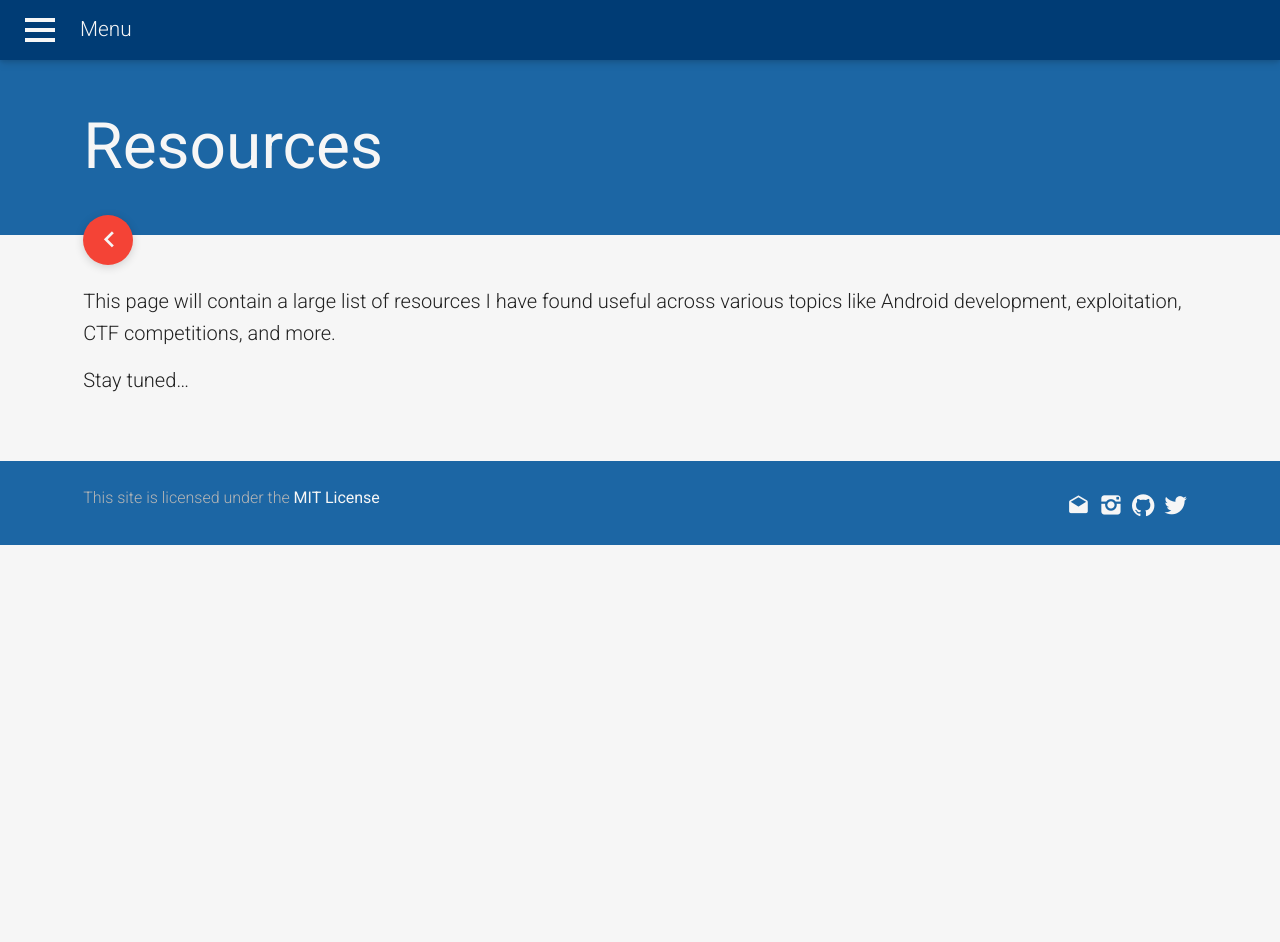
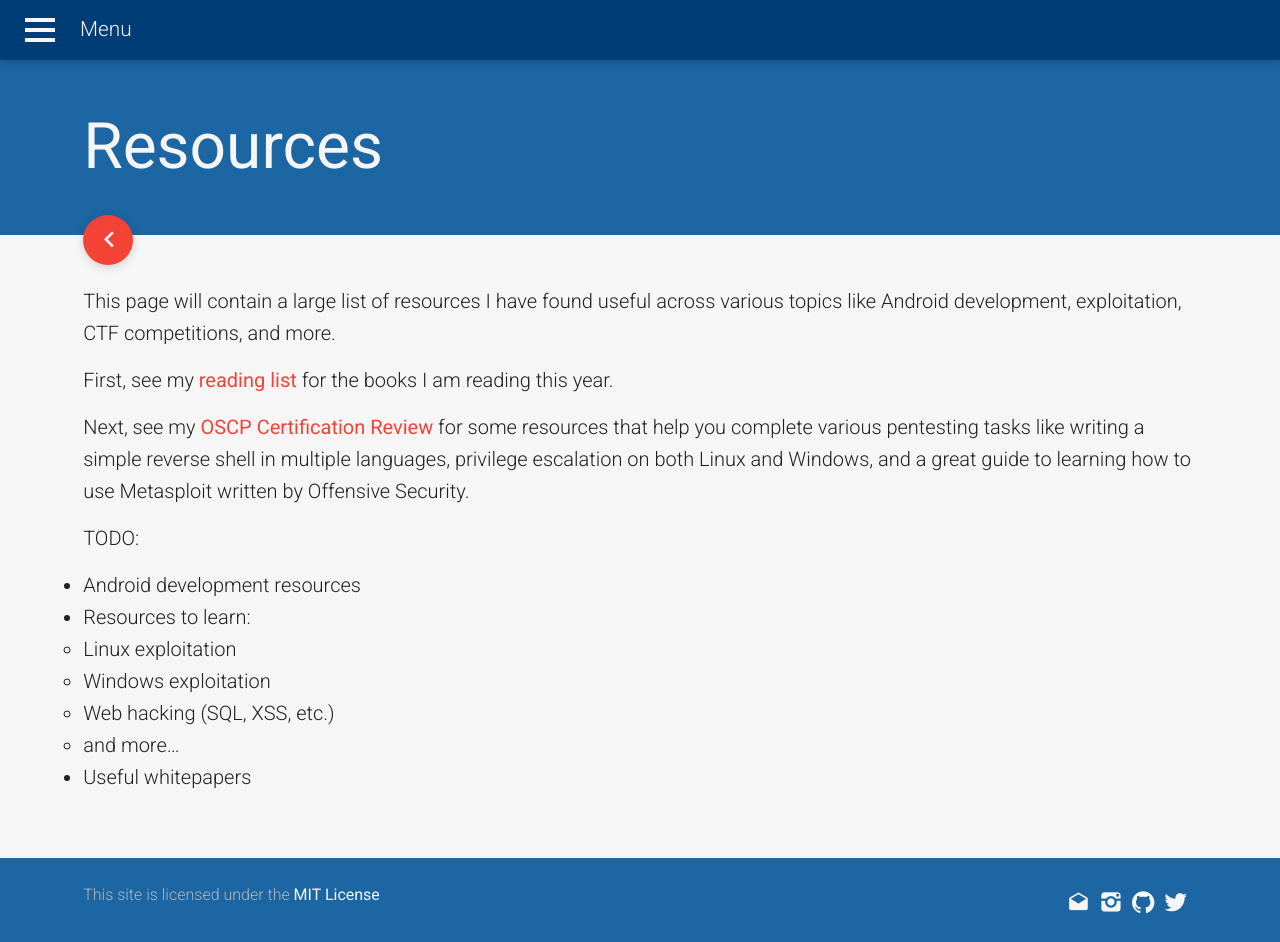
Before and after one commit to spitfire55/spitfire55.github.io, a Jekyll site: the page built from _pages/resources.md, in a window 1280 px wide and 942 px high. Built offline with Jekyll 4.4.1, drawn with Linux system fonts in a browser that asks for light colours; nearby versions of some CDN libraries.

Commit message:
Update reading list. Start resources page

```diff
--- a/_pages/resources.md
+++ b/_pages/resources.md
@@ -6,4 +6,15 @@ permalink: /resources/
 
 This page will contain a large list of resources I have found useful across various topics like Android development, exploitation, CTF competitions, and more.
 
-Stay tuned...
+First, see my [reading list]("https://spitfy.re/readinglist") for the books I am reading this year.
+
+Next, see my [OSCP Certification Review](https://spitfy.re/OSCP-PWK-Course-Review-and-Resources/) for some resources that help you complete various pentesting tasks like writing a simple reverse shell in multiple languages, privilege escalation on both Linux and Windows, and a great guide to learning how to use Metasploit written by Offensive Security.
+
+TODO:
+* Android development resources
+* Resources to learn:
+  * Linux exploitation
+  * Windows exploitation
+  * Web hacking (SQL, XSS, etc.)
+  * and more...
+* Useful whitepapers
```
Also changed, not shown: _pages/2018-Reading-List.md (+3 -2 lines).
